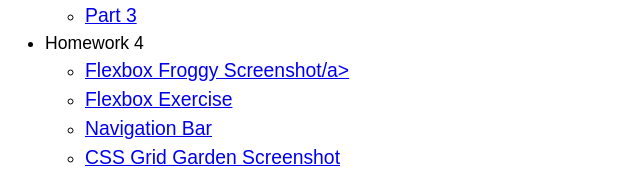
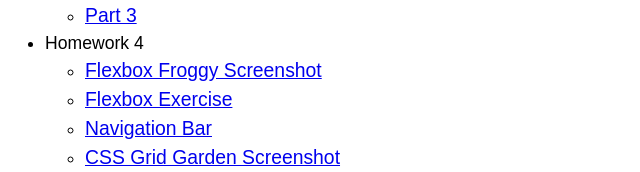
Before and after one commit to MizzUNCA/csci185, a plain HTML site: page index.html in a window 1280 px wide. Shown: the part 467-639 px from the top of the page, 0-640 px from the left. Drawn offline with Linux system fonts and the light colour scheme.

Commit message:
Tutorial 5 Done

```diff
--- a/index.html
+++ b/index.html
@@ -38,7 +38,7 @@
                             </ul>
                         <li>Homework 4</li>
                             <ul>
-                                <li><a href="homework/hw04/01-flexbox-froggy/flexboxfroggy.png">Flexbox Froggy Screenshot/a></li>
+                                <li><a href="homework/hw04/01-flexbox-froggy/flexboxfroggy.png">Flexbox Froggy Screenshot</a></li>
                                 <li><a href="homework/hw04/02-flex/index.html">Flexbox Exercise</a></li>
                                 <li><a href="homework/hw04/03-navbar/index.html">Navigation Bar</a></li>
                                 <li><a href="homework/hw04/04-css-grid-garden/gridgarden.png">CSS Grid Garden Screenshot</a></li>
```
